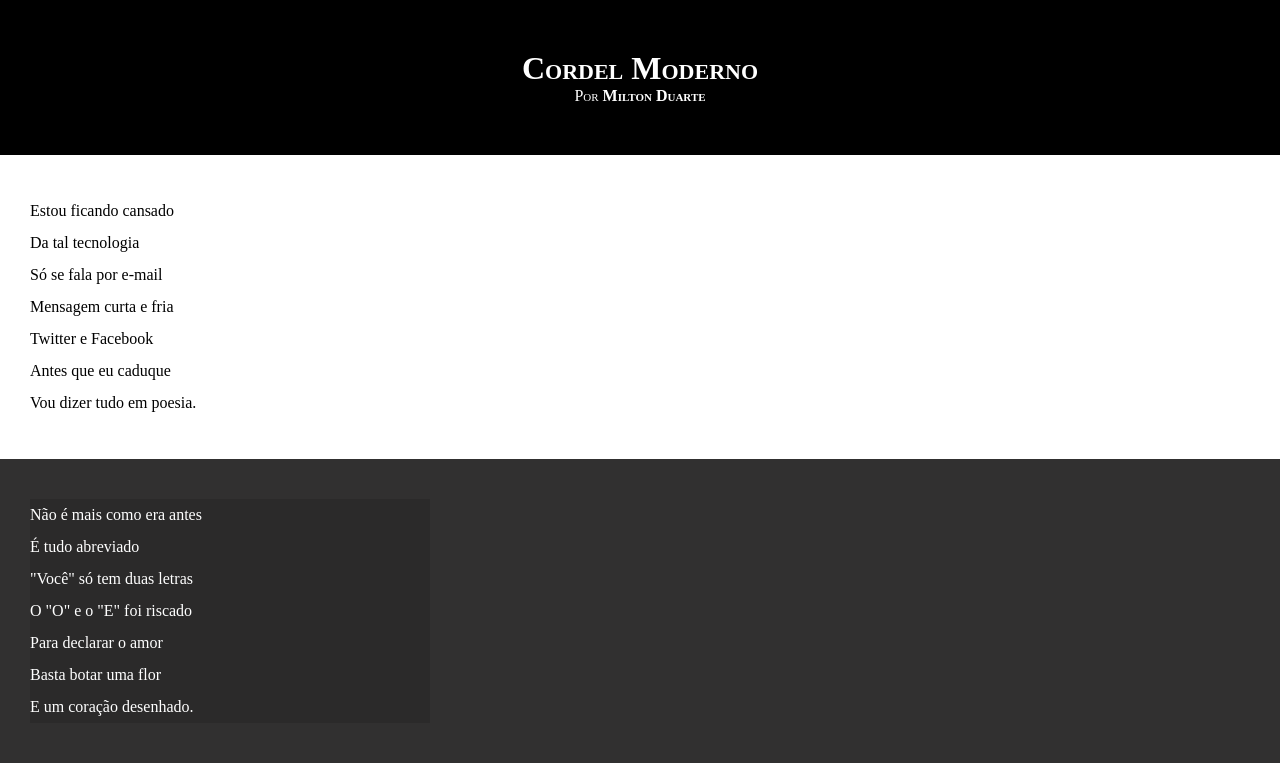
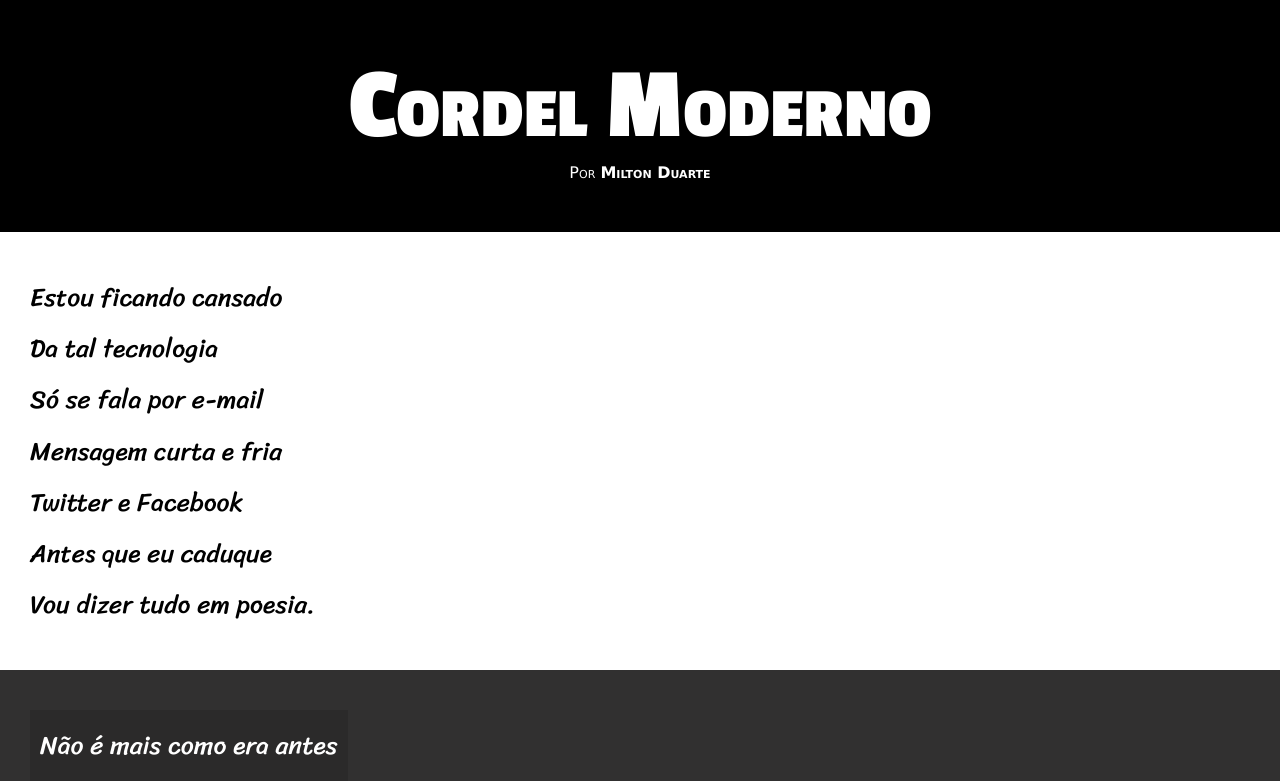
Before and after one commit to julianoaperes/segundo-projeto_cordel_html5_css, a plain HTML site: page imagens/index.html in a window 1280 px wide. Shown: the top 781 px of the page. Drawn offline with Linux system fonts and the light colour scheme.

Commit message:
Atualização do css
Atualizações: Font family 9fonte 1, 2 e 30, section.imagem (display)

```diff
--- a/imagens/estilo/style.css
+++ b/imagens/estilo/style.css
@@ -1,4 +1,14 @@
 @charset "UTF8";
+
+@import url('https://fonts.googleapis.com/css2?family=Passion+One:wght@400;700;900&display=swap');
+
+@import url('https://fonts.googleapis.com/css2?family=Sriracha&display=swap');
+
+:root {
+    --fonte1: Verdana, Geneva, Tahoma, sans-serif;
+    --fonte2: 'Passion One', cursive;
+    --fonte3: 'Sriracha', cursive;
+}
 
 * {
     margin: 0px;
@@ -8,6 +18,7 @@
 html, body {
     min-height: 100vh;
    background-color: darkgray;
+   font-family: var(--fonte1);
 }
 
 header {
@@ -18,6 +29,8 @@ header {
 header > h1 {
     padding-top: 50px;
     font-variant: small-caps;
+    font-family: var(--fonte2);
+    font-size: 8vw;
 }
 header > p {
     padding-bottom: 50px;
@@ -39,6 +52,8 @@ section {
     padding-bottom: 5vh;
     line-height: 2em;
     padding-left: 30px;
+    font-family: var(--fonte3);
+    font-size: 2vw;
 }
 
 section.normal {
@@ -52,7 +67,8 @@ section.imagem {
 }
 
 section.imagem > p {
-    width: 400px;
+    display: inline-block;
+    padding: 10px;
     background-color: rgba(0, 0, 0, 0.131);
 }
 
```
